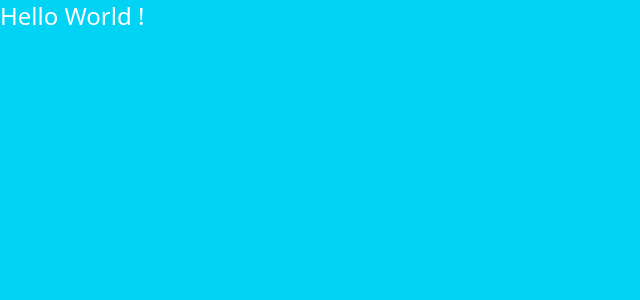
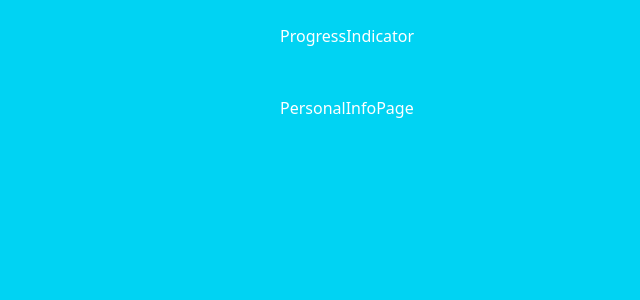
Before and after one commit to chaituteja/multi-step-form, a React (Vite) app: page / in a window 1280 px wide. Shown: the top 300 px of the page, without its empty margins (0-640 px from the left). Built offline with nearby package versions, Linux system fonts and the light colour scheme.

Commit message:
Implemented basic routes and pages

```diff
--- a/src/App.tsx
+++ b/src/App.tsx
@@ -1,9 +1,41 @@
+import NotFoundPage from "./pages/NotFoundPage";
+import PersonalInfoPage from "./pages/PersonalInfoPage";
+import SummaryPage from "./pages/SummaryPage";
+import AddressPage from "./pages/AddressPage";
+import PreferencesPage from "./pages/PreferencesPage";
+import Layout from "./layouts/Layout";
+import { createBrowserRouter, RouterProvider } from "react-router-dom";
+
+const routes = [
+  {
+    path: "/",
+    element: <Layout />,
+    errorElement: <NotFoundPage />,
+    children: [
+      {
+        path: "/",
+        element: <PersonalInfoPage />,
+      },
+      {
+        path: "/address",
+        element: <AddressPage />,
+      },
+      {
+        path: "/preferences",
+        element: <PreferencesPage />,
+      },
+      {
+        path: "/summary",
+        element: <SummaryPage />,
+      },
+    ],
+  },
+];
+
+const router = createBrowserRouter(routes);
+
 function App() {
-  return (
-    <>
-      <h1 className="text-2xl">Hello World !</h1>
-    </>
-  );
+  return <RouterProvider router={router} />;
 }
 
 export default App;
--- /dev/null
+++ b/src/components/ProgressIndicator.tsx
@@ -0,0 +1,3 @@
+export default function ProgressIndicator() {
+  return <div>ProgressIndicator</div>;
+}
--- /dev/null
+++ b/src/layouts/Layout.tsx
@@ -0,0 +1,11 @@
+import { Outlet } from "react-router-dom";
+import ProgressIndicator from "../components/ProgressIndicator";
+
+export default function Layout() {
+  return (
+    <main className="p-6 space-y-12 max-w-3xl mx-auto">
+      <ProgressIndicator />
+      <Outlet />
+    </main>
+  );
+}
--- /dev/null
+++ b/src/pages/AddressPage.tsx
@@ -0,0 +1,3 @@
+export default function AddressPage() {
+  return <div>AddressPage</div>;
+}
--- /dev/null
+++ b/src/pages/NotFoundPage.tsx
@@ -0,0 +1,3 @@
+export default function NotFoundPage() {
+  return <div>404 Not Found</div>;
+}
--- /dev/null
+++ b/src/pages/PersonalInfoPage.tsx
@@ -0,0 +1,3 @@
+export default function PersonalInfoPage() {
+  return <div>PersonalInfoPage</div>;
+}
--- /dev/null
+++ b/src/pages/PreferencesPage.tsx
@@ -0,0 +1,3 @@
+export default function PreferencesPage() {
+  return <div>PreferencesPage</div>;
+}
--- /dev/null
+++ b/src/pages/SummaryPage.tsx
@@ -0,0 +1,3 @@
+export default function SummaryPage() {
+  return <div>SummaryPage</div>;
+}
```
